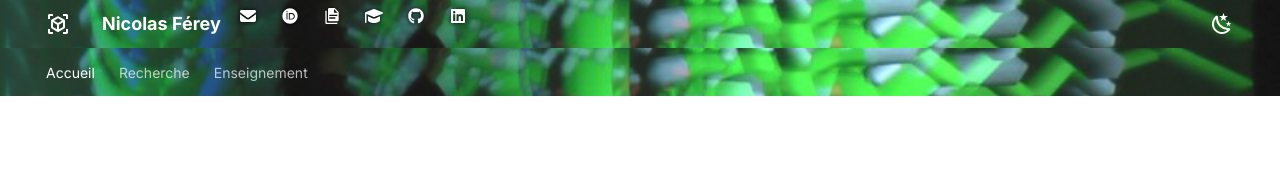
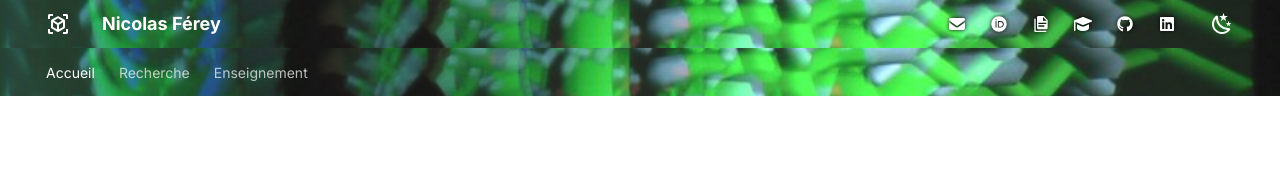
Before and after one commit to nicolasferey/nicolasferey.github.io, an MkDocs documentation site: the page built from docs/index.md, in a window 1280 px wide. Shown: the top 181 px of the page. Built offline with MkDocs 1.6.1 and Material for MkDocs 9.7.7, drawn with Linux system fonts in a browser that asks for light colours.

Commit message:
Icônes de contact à droite de l'en-tête, à gauche du mode sombre
Co-Authored-By: Claude Opus 5.5 <noreply@anthropic.com>

```diff
--- a/docs/javascripts/header.js
+++ b/docs/javascripts/header.js
@@ -1,8 +1,8 @@
-// Icônes de contact dans l'en-tête, à côté du nom : courriel + liens du pied de page.
+// Icônes de contact dans l'en-tête, à gauche du bouton de mode sombre : courriel + liens du pied de page.
 document.addEventListener("DOMContentLoaded", function () {
-  var topic = document.querySelector(".md-header__title .md-header__topic");
+  var option = document.querySelector(".md-header__option");
   var social = document.querySelector(".md-footer .md-social");
-  if (!topic || !social) return;
+  if (!option || !social) return;
   var box = document.createElement("div");
   box.className = "header-icons";
   var mail = document.createElement("a");
@@ -19,6 +19,6 @@ document.addEventListener("DOMContentLoaded", function () {
     c.setAttribute("aria-label", a.title);
     box.appendChild(c);
   });
-  topic.appendChild(box);
+  option.parentNode.insertBefore(box, option);
   if (typeof revealMail === "function") revealMail();
 });
--- a/docs/stylesheets/extra.css
+++ b/docs/stylesheets/extra.css
@@ -55,11 +55,10 @@
 }
 .md-footer-meta { background-color: transparent; }
 
-/* Icônes de contact dans l'en-tête, à côté du nom */
-.md-header__topic:first-child { display: flex; align-items: center; }
-.header-icons { display: inline-flex; gap: .5rem; margin-left: .9rem; }
-.header-icons a { color: #fff; display: inline-flex; filter: drop-shadow(0 0 2px #000); }
+/* Icônes de contact dans l'en-tête, à gauche du bouton de mode sombre */
+.header-icons { display: flex; align-items: center; align-self: center; gap: .5rem; margin: 0 .4rem; }
+.header-icons a { color: #fff; display: flex; align-items: center; height: 1.2rem; filter: drop-shadow(0 0 2px #000); }
+.header-icons .twemoji { display: flex; align-items: center; height: 1.2rem; }
 .header-icons svg { width: .9rem; height: .9rem; fill: currentColor; }
 .header-icons a:hover { opacity: .8; }
 @media screen and (max-width: 30em) { .header-icons { display: none; } }
-.header-icons .twemoji { display: inline-flex; height: auto; }
```
